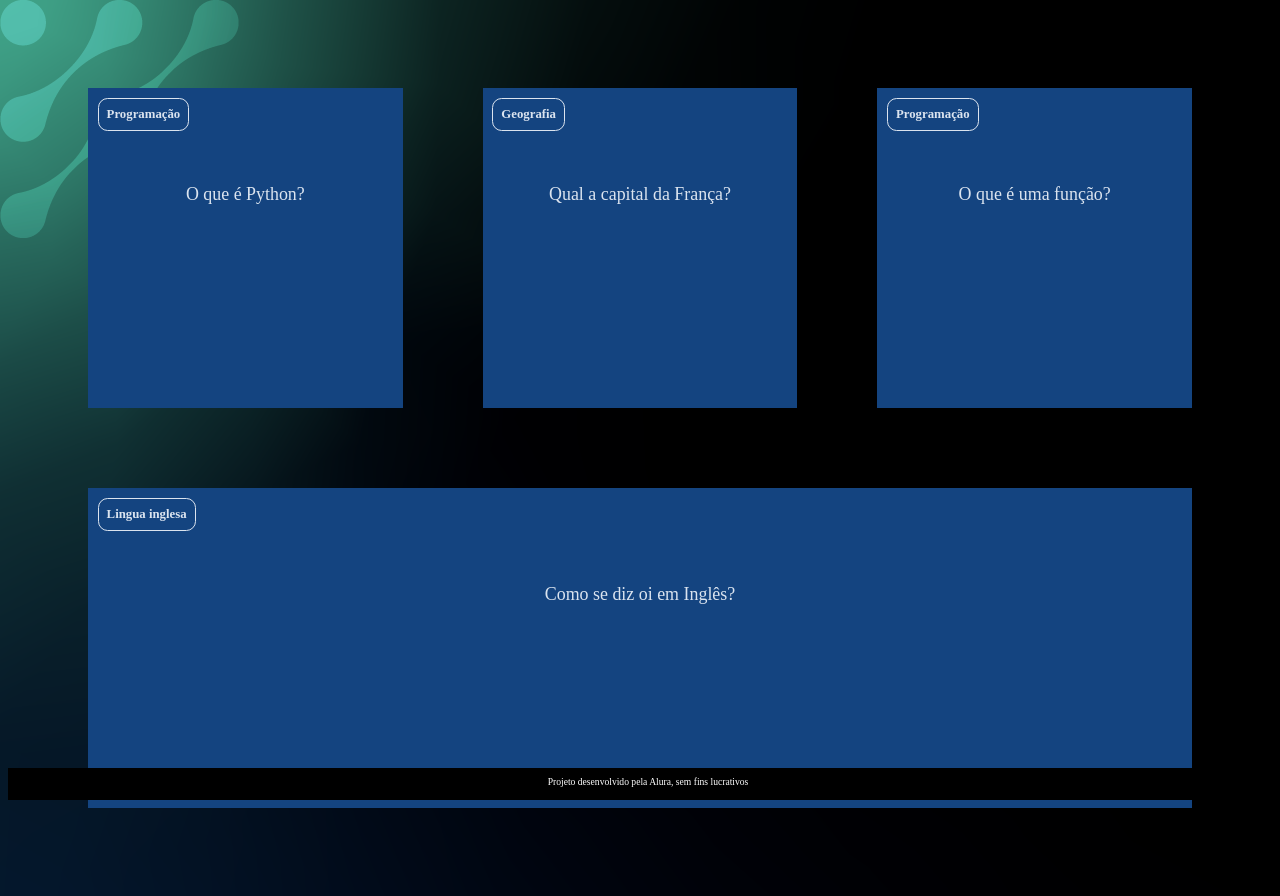
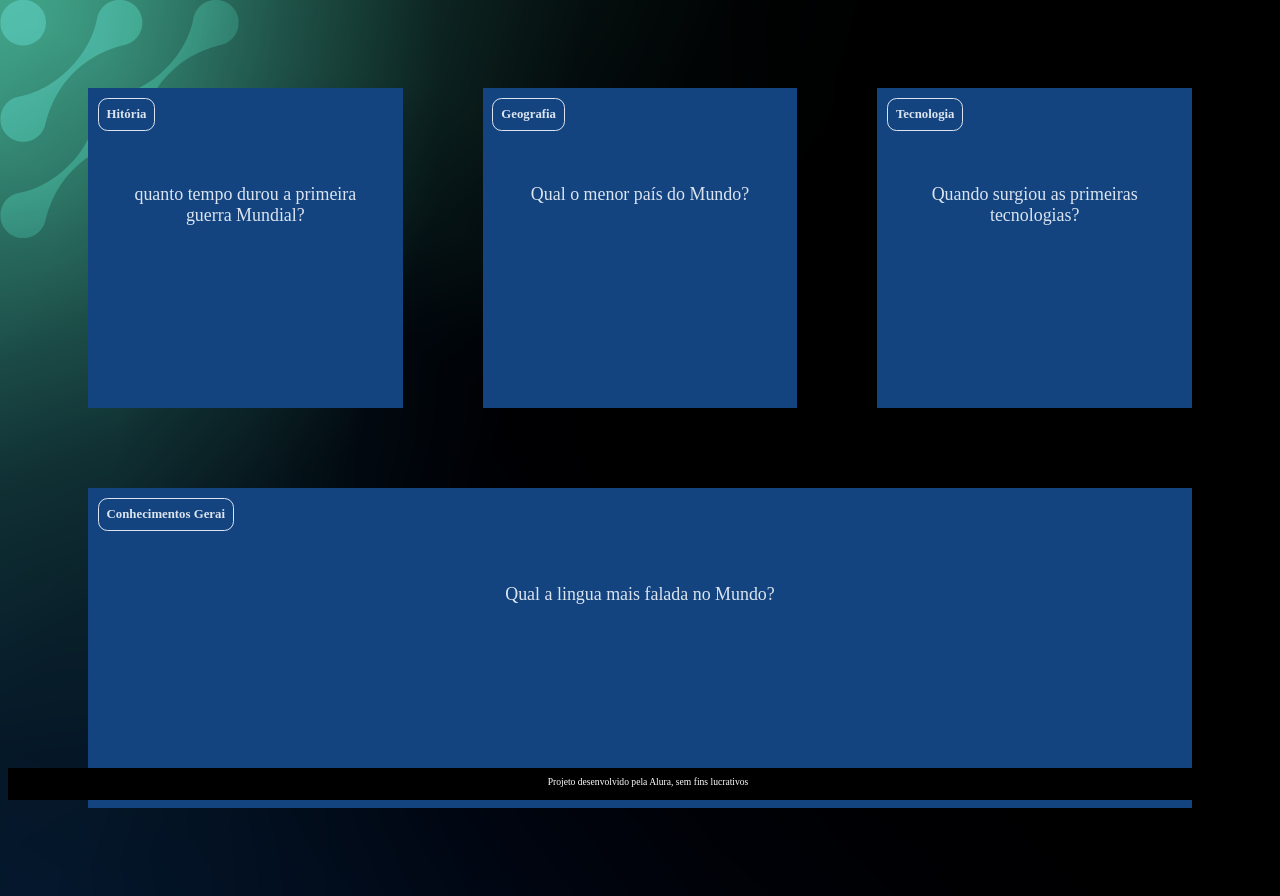
Before and after one commit to isadora2107/portif-lio., a plain HTML site: page portifólio/meus projetos/3trimestre-main/3tri-main/3tri/index.html in a window 1280 px wide. Drawn offline with Linux system fonts and the light colour scheme; files whose address does not match are found by name.

Commit message:
Add files via upload

```diff
--- a/portifólio/meus projetos/3trimestre-main/3tri-main/3tri/perguntas.js
+++ b/portifólio/meus projetos/3trimestre-main/3tri-main/3tri/perguntas.js
@@ -1,23 +1,23 @@
 criaCartao(
-    'Programação',
-    'O que é Python?',
-    'O Python é uma linguagem de programação'
+    'Hitória',
+    'quanto tempo durou a primeira guerra Mundial?',
+    'Durou de 1914 a 1918'
 )
 
 criaCartao(
     'Geografia',
-    'Qual a capital da França?',
-    'A capital da França é Paris'
+    'Qual o menor país do Mundo?',
+    'O menor país do Mundo é o Vaticano'
 )
 
 criaCartao(
-    'Programação',
-    'O que é uma função?',
-    'Uma função é um bloco de código que executa alguma tarefa'
+    'Tecnologia',
+    'Quando surgiou as primeiras tecnologias?',
+    'As primeiras invenções consideradas tecnológicas datam de dois milhões de anos antes de Cristo'
 )
 
 criaCartao(
-    'Lingua inglesa',
-    'Como se diz oi em Inglês?',
-    'Oi em ingles é HI (RAI)'
+    'Conhecimentos Gerai',
+    'Qual a lingua mais falada no Mundo?',
+    'Inglês, com 1,268 millhôes de falantes'
 )
```
Also changed, not shown: portifólio/index.html (+1 -1 lines).
